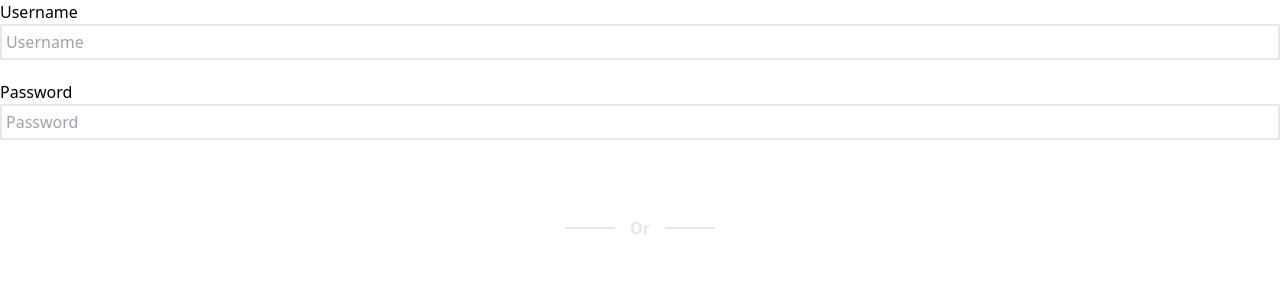
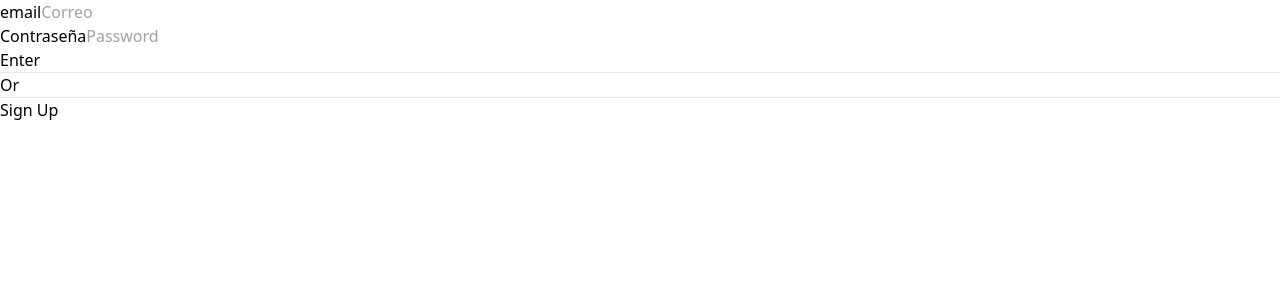
Before and after one commit to HackMTY-Team-6/HackMTY-Team6, a React (Vite) app in the folder client/: page /login in a window 1280 px wide. Shown: the top 300 px of the page. Built offline with nearby package versions, Linux system fonts and the light colour scheme.

Commit message:
feat(login): added login form and connected to back

```diff
--- a/client/src/components/Login.tsx
+++ b/client/src/components/Login.tsx
@@ -13,7 +13,6 @@ interface Values {
 }
 
 const Login = () => {
-
   const [submitMessage, setSubmitMessage] = useState(null);
   const navigate = useNavigate();
   const { setUser } = useContext(UserContext);
@@ -21,12 +20,13 @@ const Login = () => {
   // Handlers
   const handleLogin = (values: any, callback: () => void) => {
     axios
-      .post(`${API_URL}/user/login`, {
-        username: values.username,
-        password: values.password,
+      .post(`${API_URL}/login`, {
+        "email": values.email,
+        "password": values.password,
       })
       .then((response) => {
         setSubmitMessage(response.data.message);
+        console.log(response);
         localStorage.setItem(SESSION_KEY, response.data.payload.sessionToken);
         setUser(response.data.payload.sessionToken);
         callback();
@@ -38,7 +38,8 @@ const Login = () => {
   };
 
   return (
-    <div><Formik
+    <div>
+      <Formik
         initialValues={{
           email: "",
           password: "",
@@ -49,46 +50,41 @@ const Login = () => {
       >
         <Form style={{}}>
           <div style={{}}>
-          <label className="" htmlFor="username">
-            Username
+            <label className="" htmlFor="email">
+              email
             </label>
             <Field
-            className="block mb-5 w-full p-1 rounded-sm border-2"
-            id="username"
-            name="username"
-            placeholder="Username"
+              className=""
+              id="email"
+              name="email"
+              placeholder="Correo"
             />
           </div>
 
-        <div className="block mb-5" style={{}}>
-          <label htmlFor="password">Password</label>
+          <div className="" style={{}}>
+            <label htmlFor="password">Contraseña</label>
             <Field
-            className="block w-full p-1 rounded-sm border-2"
+              className=""
               id="password"
               name="password"
               placeholder="Password"
               type="password"
             />
-          {submitMessage && (
-            <p className=" text-red-600">{submitMessage}</p>
-          )}
+            {submitMessage && <p className="">{submitMessage}</p>}
           </div>
 
           <div>
-          <div className="mx-auto w-fit">
-            <button
-              className="bg-primary p-2 px-3 w-[150px] rounded-md text-white font-medium transition ease-in-out hover:scale-110 duration-300"
-              type="submit"
-            >
+            <div className="">
+              <button className="" type="submit">
                 Enter
               </button>
-            <div className="flex m-auto justify-between items-center mt-4">
-              <hr className="border-[1px] w-[50px]" />
-              <p className="text-gray-200 font-bold">Or</p>
-              <hr className="border-[1px] w-[50px]" />
+              <div className="">
+                <hr className="" />
+                <p className="">Or</p>
+                <hr className="" />
               </div>
               <button
-              className="bg-primary p-2 px-3 w-[150px] rounded-md text-white font-medium mt-4 transition ease-in-out hover:scale-110 duration-300"
+                className=""
                 type="button"
                 onClick={() => navigate("/register")}
               >
@@ -97,8 +93,9 @@ const Login = () => {
             </div>
           </div>
         </Form>
-    </Formik></div>
-  )
-}
+      </Formik>
+    </div>
+  );
+};
 
-export default Login
+export default Login;
```
Also changed, not shown: 1 other file (tests, documents, lock files or other folders). Lines whose indentation alone changed are shown as unchanged.
